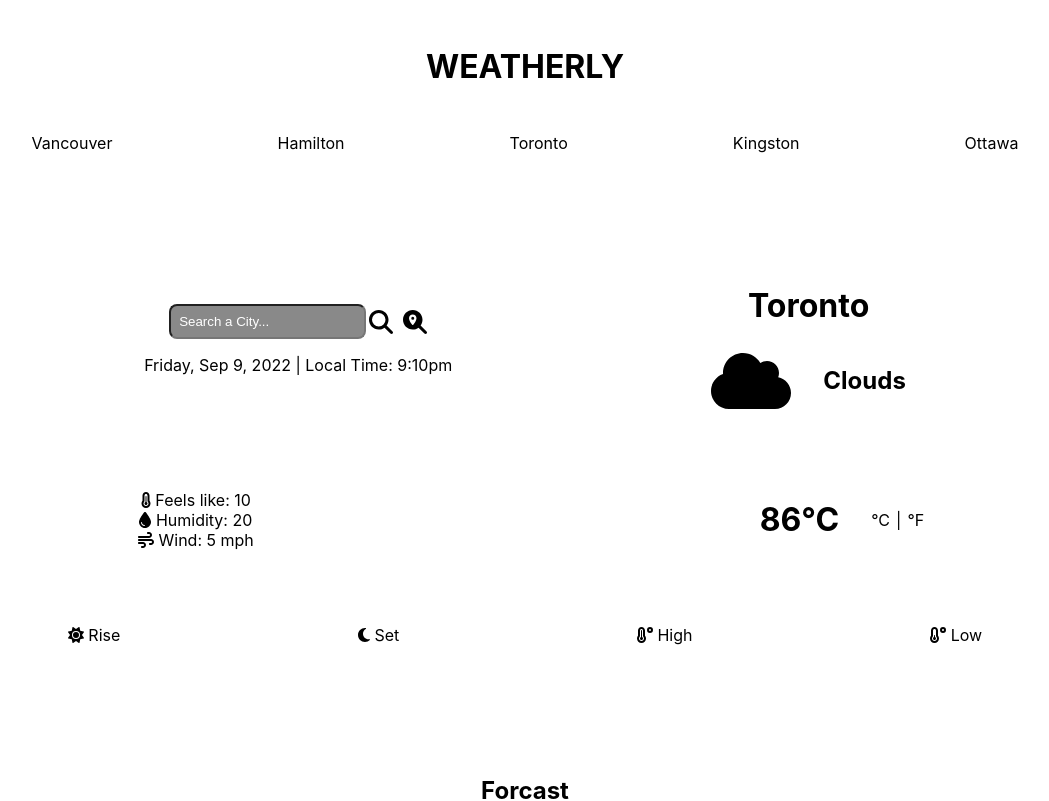
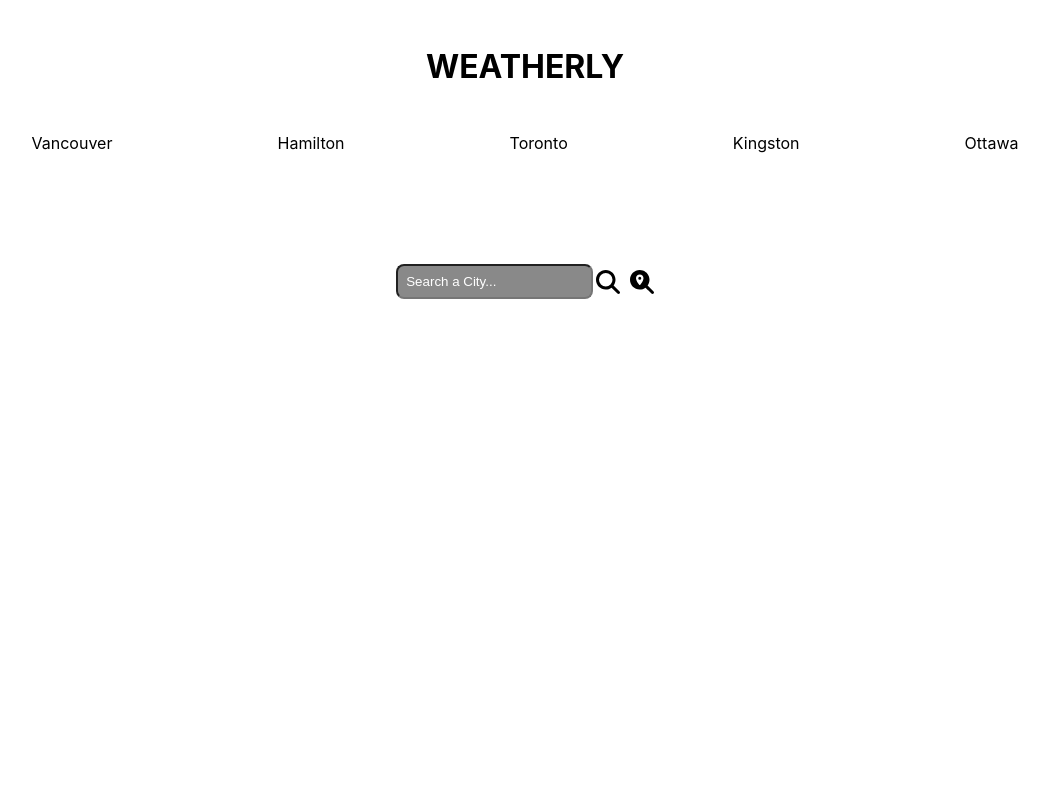
Before and after one commit to JubzCodes/Weatherly, a React (Create React App) app: page / in a window 1280 px wide. Shown: the top 801 px of the page, without its empty margins (115-1164 px from the left). Built offline with nearby package versions, Linux system fonts and the light colour scheme; no server answers.

Commit message:
add render contionails

```diff
--- a/src/App.js
+++ b/src/App.js
@@ -45,12 +45,18 @@ function App() {
       <div className="search-and-city">
         <div className="search-time">
           <Search />
+        {weather && (
           <DateAndTime />
+        )}
         </div>
+        {weather && (
         <div className="city-and-weather">
           <CityAndWeather />
         </div>
+        )}
       </div>
+      {weather && (
+        <>
       <div className="feels-and-temperature">
         <FeelsAndTemperature />
       </div>
@@ -63,6 +69,8 @@ function App() {
       <div className="weekly-forecast">
         <Forecast />
       </div>
+        </>
+      )}
     </div>
   );
 }
```
